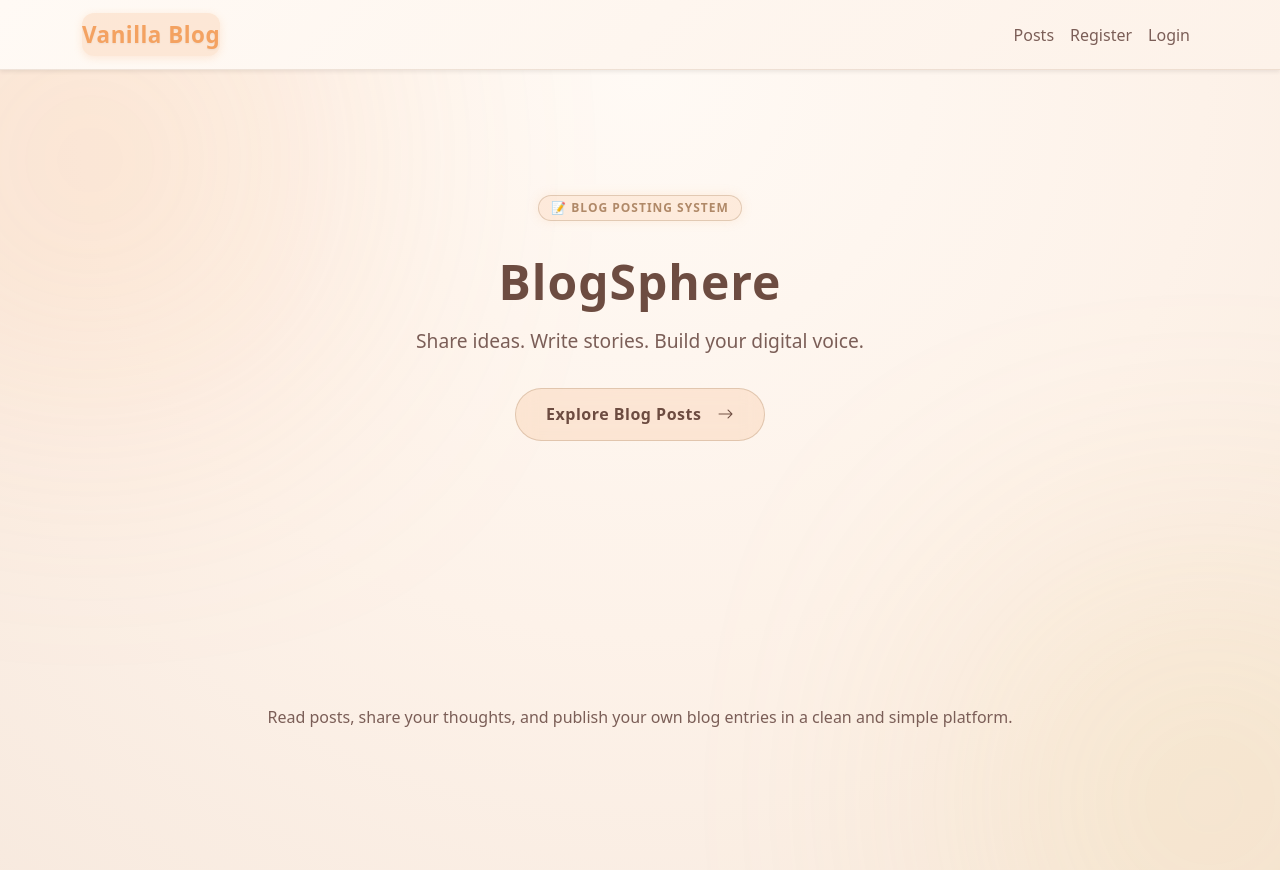
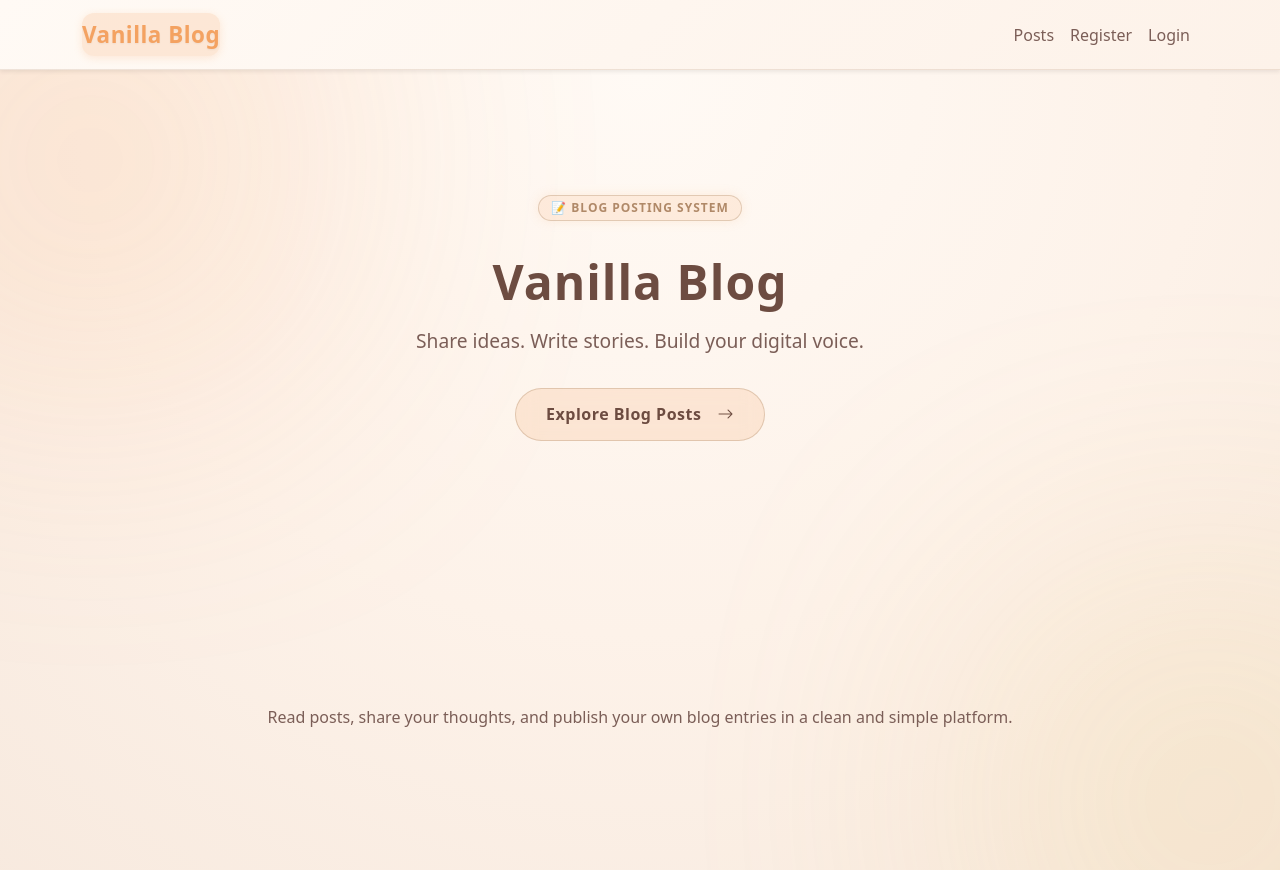
Before and after one commit to Reyuken/BlogAppClient-unabia, a Vue app: page /#/ in a window 1280 px wide. Built offline with nearby package versions, Linux system fonts and the light colour scheme; no server answers.

Commit message:
feat: update banner title from BlogSphere to Vanilla Blog

```diff
--- a/src/pages/HomePage.vue
+++ b/src/pages/HomePage.vue
@@ -8,7 +8,7 @@ export default {
   data() {
     return {
       bannerProps: {
-        title: "BlogSphere",
+        title: "Vanilla Blog",
         tagline: "Share ideas. Write stories. Build your digital voice.",
         destination: "blogposts",
         buttonLabel: "Explore Blog Posts"
```
